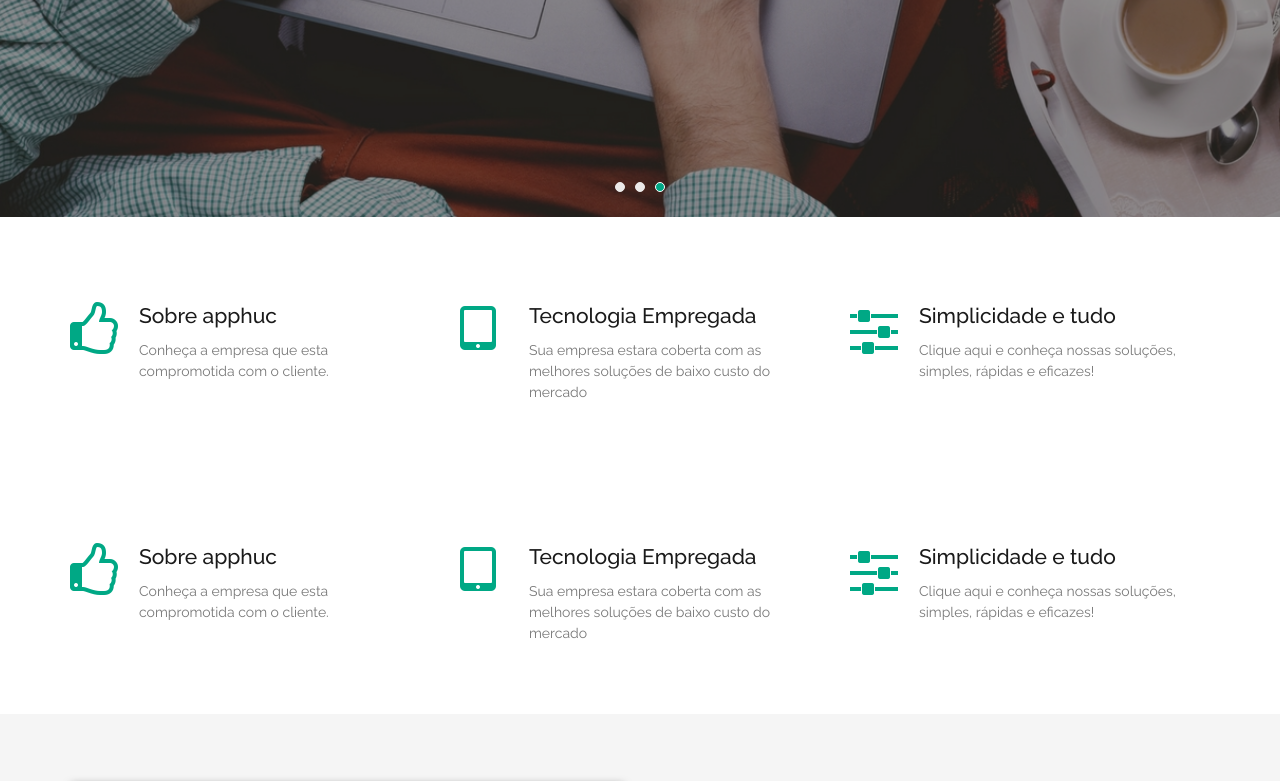
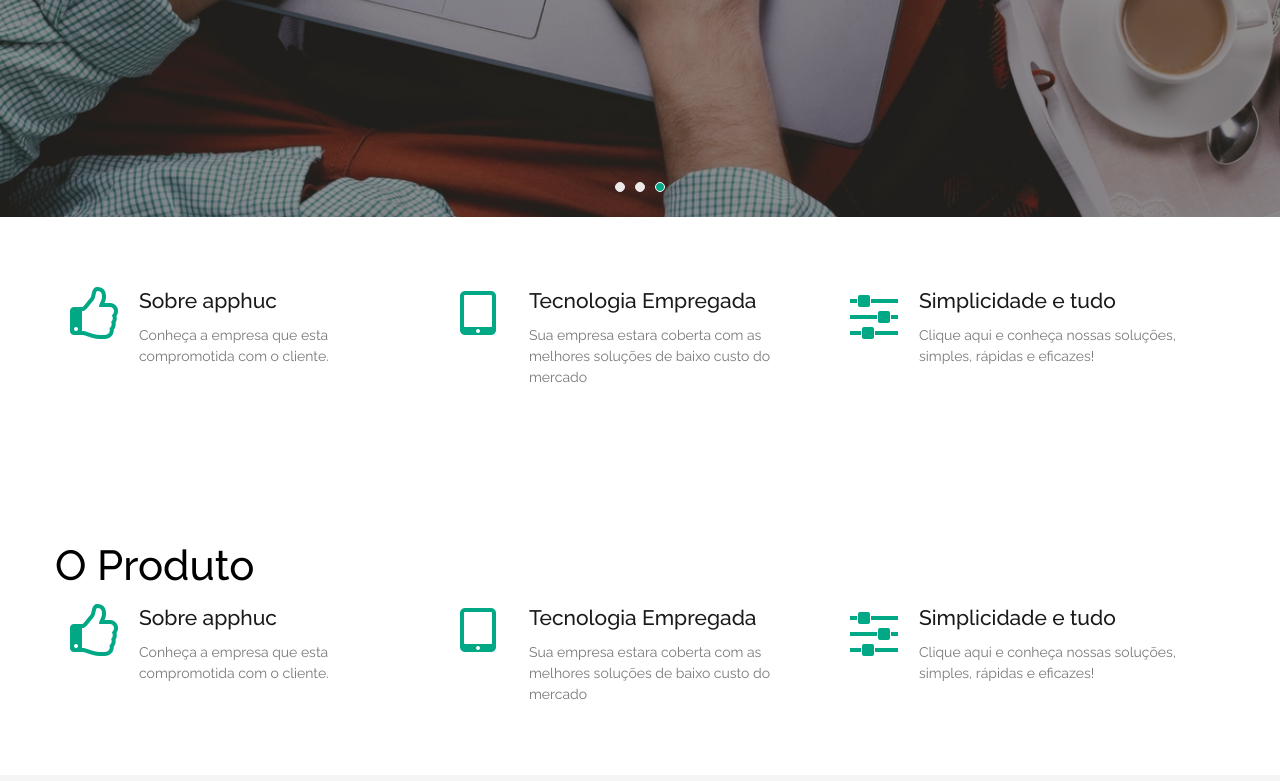
Before and after one commit to espeditolucianopereirademelo/apphuc, a plain HTML site: page index.html in a window 1280 px wide. Shown: the part 455-1236 px from the top of the page. Drawn offline with nearby package versions, Linux system fonts and the light colour scheme; files whose address does not match are found by name.

Commit message:
alteracoes 1a

```diff
--- a/index.html
+++ b/index.html
@@ -175,13 +175,12 @@
             </section> <!--End off Home Sections-->
 
 
-
             <!-- teste -->
-            <p id="features"></p> <!-- correcao de posicionamento -->
-            <section id="features" class="features">
+            <section id="featuresx" class="features">
                 <div class="container">
                     <div class="row">
                         <div class="main_features fix roomy-70">
+
                             <div class="col-md-4">
                                 <div class="features_item sm-m-top-30">
                                     <div class="f_item_icon">
@@ -223,10 +222,12 @@
 
 
             <!--Featured Section-->
+            <h3 id="features"></h3> <!-- correcao de posicionamento -->
             <section id="featuresx" class="features">
                 <div class="container">
                     <div class="row">
                         <div class="main_features fix roomy-70">
+                         <h1 id="" class="text-black">O Produto</h1>
                             <div class="col-md-4">
                                 <div class="features_item sm-m-top-30">
                                     <div class="f_item_icon">
```
